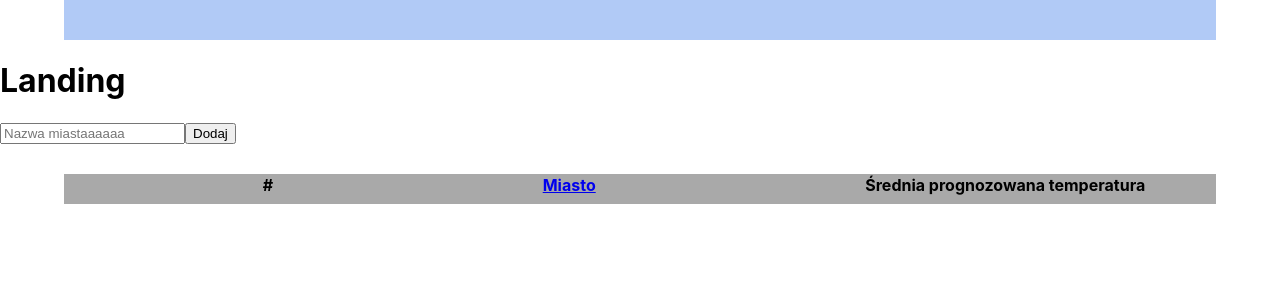
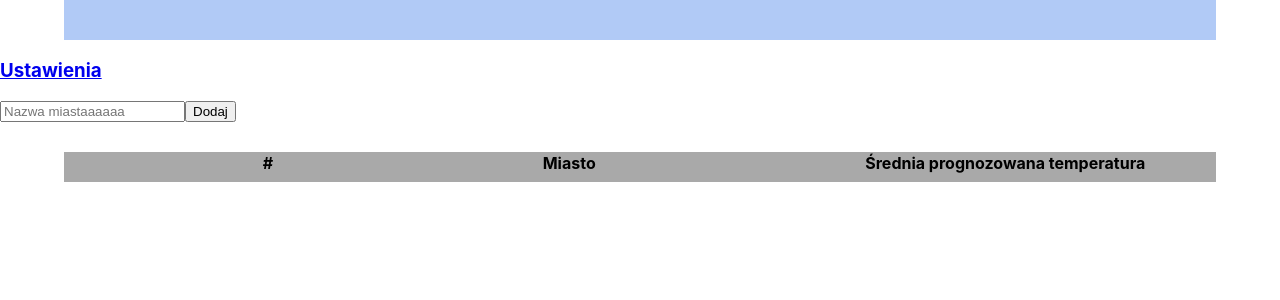
Before and after one commit to kargeb/PGS_React, a React (Create React App) app: page / in a window 1280 px wide. Shown: the top 300 px of the page. Built offline with nearby package versions, Linux system fonts and the light colour scheme.

Commit message:
before cleaning up

```diff
--- a/src/components/Table/Table.js
+++ b/src/components/Table/Table.js
@@ -11,9 +11,7 @@ const Table = ({ click, apiData, details, celsius }) => {
       <thead>
         <tr className={styles.row}>
           <th className={styles.cell}> # </th>
-          <th className={styles.cell}>
-            <Link to="/settings">Miasto</Link>
-          </th>
+          <th className={styles.cell}>Miasto</th>
           <th className={styles.cell}> Średnia prognozowana temperatura </th>
         </tr>
       </thead>
--- a/src/views/Details/Details.js
+++ b/src/views/Details/Details.js
@@ -1,4 +1,5 @@
 import React from "react";
+import { Link } from "react-router-dom";
 import HeaderLabel from "../../components/HeaderLabel/HeaderLabel";
 import Temp from "../../components/Temp/Temp";
 
@@ -17,6 +18,7 @@ const Details = ({ details, celsius }) => {
           </li>
         </ul>
       )}
+      <Link to="/">Powrót</Link>
     </>
   );
 };
--- a/src/views/Landing/Landing.js
+++ b/src/views/Landing/Landing.js
@@ -1,4 +1,5 @@
 import React from "react";
+import { Link } from "react-router-dom";
 import Form from "../../components/Form/Form";
 import Table from "../../components/Table/Table";
 import HeaderLabel from "../../components/HeaderLabel/HeaderLabel";
@@ -7,7 +8,10 @@ const Landing = ({ addCity, cities, apiData, click, details, celsius }) => {
   return (
     <div>
       <HeaderLabel />
-      <h1>Landing</h1>
+      {/* <h1>Landing</h1> */}
+      <Link to="/settings">
+        <h3>Ustawienia</h3>
+      </Link>
       <Form addCity={addCity} />
       <Table
         cities={cities}
--- a/src/views/Settings/Settings.js
+++ b/src/views/Settings/Settings.js
@@ -1,4 +1,5 @@
 import React from "react";
+import { Link } from "react-router-dom";
 import HeaderLabel from "../../components/HeaderLabel/HeaderLabel";
 
 const Settings = ({ handleRadio, celsius }) => {
@@ -22,6 +23,7 @@ const Settings = ({ handleRadio, celsius }) => {
         />
         <label htmlFor="fahrenheit">Fahrenheit</label>
       </form>
+      <Link to="/">Powrót</Link>
     </>
   );
 };
```
Also changed, not shown: 1 other file (tests, documents, lock files or other folders).
